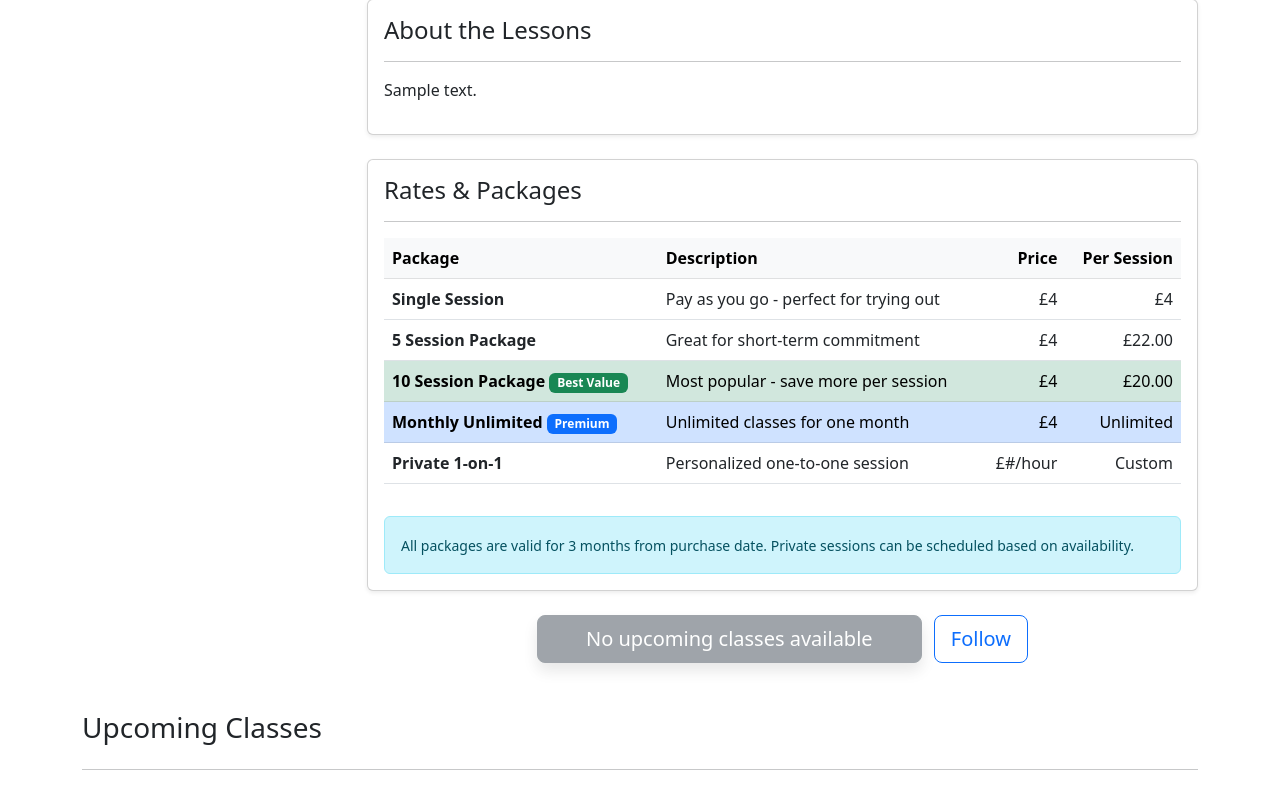
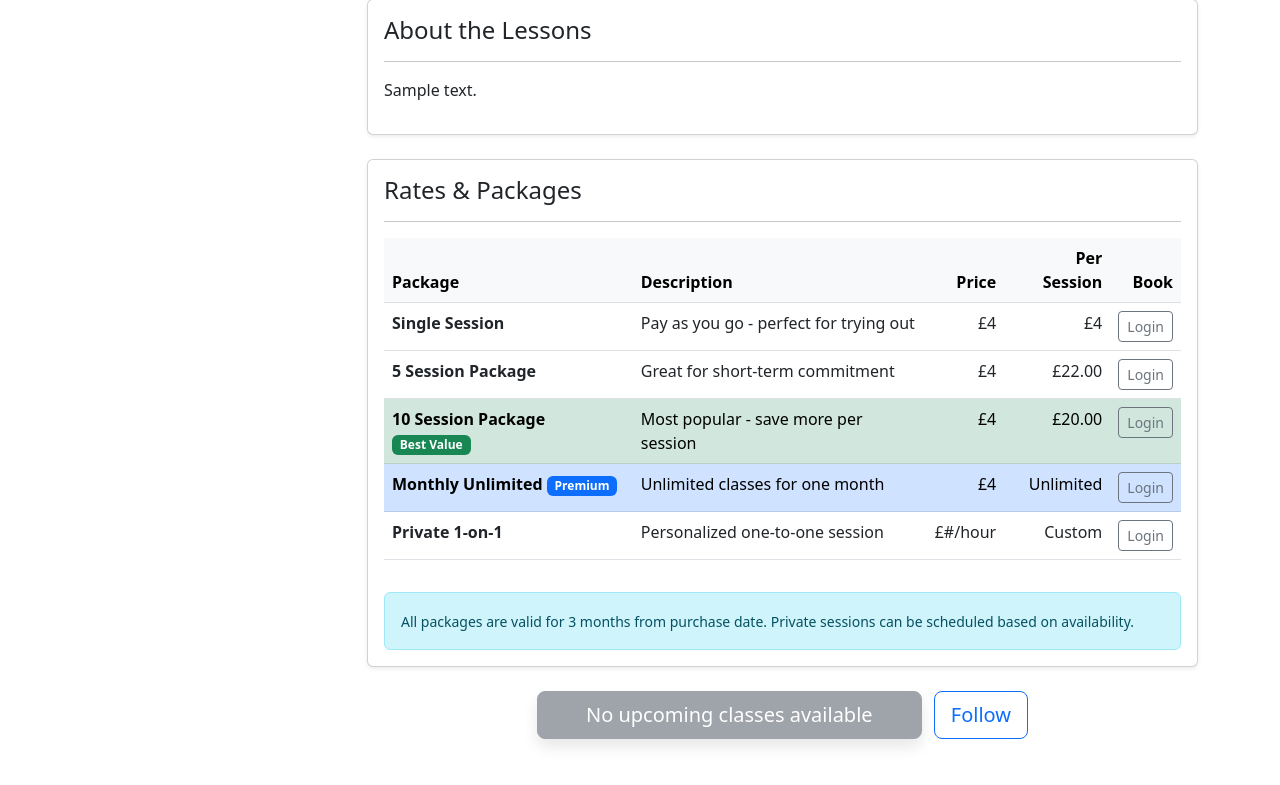
Before and after one commit to JModi16/classbooking, a Django app: template templates/services/instructor_profile.html in a window 1280 px wide. Shown: the part 476-1261 px from the top of the page. Run offline with Django 3.2, Linux system fonts and the light colour scheme; the template is opened without the code that fills it: most values are stand-ins (such as "Sample title", 1, 10 or a date in 2020); grey boxes marked "Sample" are stand-in pictures.

Commit message:
Add rates and packages Add to Cart actions on instructor profile

```diff
--- a/templates/services/instructor_profile.html
+++ b/templates/services/instructor_profile.html
@@ -103,6 +103,7 @@
                                     <th>Description</th>
                                     <th class="text-end">Price</th>
                                     <th class="text-end">Per Session</th>
+                                    <th class="text-end">Book</th>
                                 </tr>
                             </thead>
                             <tbody>
@@ -112,6 +113,13 @@
                                     <td>Pay as you go - perfect for trying out</td>
                                     <td class="text-end">£{{ instructor.package_single_rate }}</td>
                                     <td class="text-end">£{{ instructor.package_single_rate }}</td>
+                                    <td class="text-end">
+                                        {% if user.is_authenticated %}
+                                            <button class="btn btn-sm btn-outline-primary add-package-btn" data-add-url="{% url 'add_package_to_cart' instructor.id 'single' %}">Add to Cart</button>
+                                        {% else %}
+                                            <a href="{% url 'account_login' %}?next={% url 'instructor_profile' instructor.id %}" class="btn btn-sm btn-outline-secondary">Login</a>
+                                        {% endif %}
+                                    </td>
                                 </tr>
                                 {% endif %}
 
@@ -121,6 +129,13 @@
                                     <td>Great for short-term commitment</td>
                                     <td class="text-end">£{{ instructor.package_5_rate }}</td>
                                     <td class="text-end">£22.00</td>
+                                    <td class="text-end">
+                                        {% if user.is_authenticated %}
+                                            <button class="btn btn-sm btn-outline-primary add-package-btn" data-add-url="{% url 'add_package_to_cart' instructor.id 'pack5' %}">Add to Cart</button>
+                                        {% else %}
+                                            <a href="{% url 'account_login' %}?next={% url 'instructor_profile' instructor.id %}" class="btn btn-sm btn-outline-secondary">Login</a>
+                                        {% endif %}
+                                    </td>
                                 </tr>
                                 {% endif %}
 
@@ -130,6 +145,13 @@
                                     <td>Most popular - save more per session</td>
                                     <td class="text-end">£{{ instructor.package_10_rate }}</td>
                                     <td class="text-end">£20.00</td>
+                                    <td class="text-end">
+                                        {% if user.is_authenticated %}
+                                            <button class="btn btn-sm btn-outline-success add-package-btn" data-add-url="{% url 'add_package_to_cart' instructor.id 'pack10' %}">Add to Cart</button>
+                                        {% else %}
+                                            <a href="{% url 'account_login' %}?next={% url 'instructor_profile' instructor.id %}" class="btn btn-sm btn-outline-secondary">Login</a>
+                                        {% endif %}
+                                    </td>
                                 </tr>
                                 {% endif %}
 
@@ -139,6 +161,13 @@
                                     <td>Unlimited classes for one month</td>
                                     <td class="text-end">£{{ instructor.package_monthly_rate }}</td>
                                     <td class="text-end">Unlimited</td>
+                                    <td class="text-end">
+                                        {% if user.is_authenticated %}
+                                            <button class="btn btn-sm btn-outline-primary add-package-btn" data-add-url="{% url 'add_package_to_cart' instructor.id 'monthly' %}">Add to Cart</button>
+                                        {% else %}
+                                            <a href="{% url 'account_login' %}?next={% url 'instructor_profile' instructor.id %}" class="btn btn-sm btn-outline-secondary">Login</a>
+                                        {% endif %}
+                                    </td>
                                 </tr>
                                 {% endif %}
 
@@ -148,6 +177,13 @@
                                     <td>Personalized one-to-one session</td>
                                     <td class="text-end">£{{ instructor.hourly_rate }}/hour</td>
                                     <td class="text-end">Custom</td>
+                                    <td class="text-end">
+                                        {% if user.is_authenticated %}
+                                            <button class="btn btn-sm btn-outline-primary add-package-btn" data-add-url="{% url 'add_package_to_cart' instructor.id 'private' %}">Add to Cart</button>
+                                        {% else %}
+                                            <a href="{% url 'account_login' %}?next={% url 'instructor_profile' instructor.id %}" class="btn btn-sm btn-outline-secondary">Login</a>
+                                        {% endif %}
+                                    </td>
                                 </tr>
                                 {% endif %}
                             </tbody>
@@ -249,3 +285,37 @@
     </div>
 </div>
 {% endblock %}
+
+{% block postloadjs %}
+{{ block.super }}
+<script>
+    $(document).ready(function() {
+        $('.add-package-btn').on('click', function() {
+            var button = $(this);
+            var addUrl = button.data('add-url');
+
+            button.prop('disabled', true).text('Adding...');
+
+            $.ajax({
+                url: addUrl,
+                type: 'POST',
+                data: {
+                    'csrfmiddlewaretoken': '{{ csrf_token }}'
+                },
+                success: function(response) {
+                    if (response.success) {
+                        window.location.href = "{% url 'view_cart' %}";
+                        return;
+                    }
+                    alert(response.message || 'Error adding package to cart');
+                    button.prop('disabled', false).text('Add to Cart');
+                },
+                error: function() {
+                    alert('Error adding package to cart. Please try again.');
+                    button.prop('disabled', false).text('Add to Cart');
+                }
+            });
+        });
+    });
+</script>
+{% endblock %}
```
